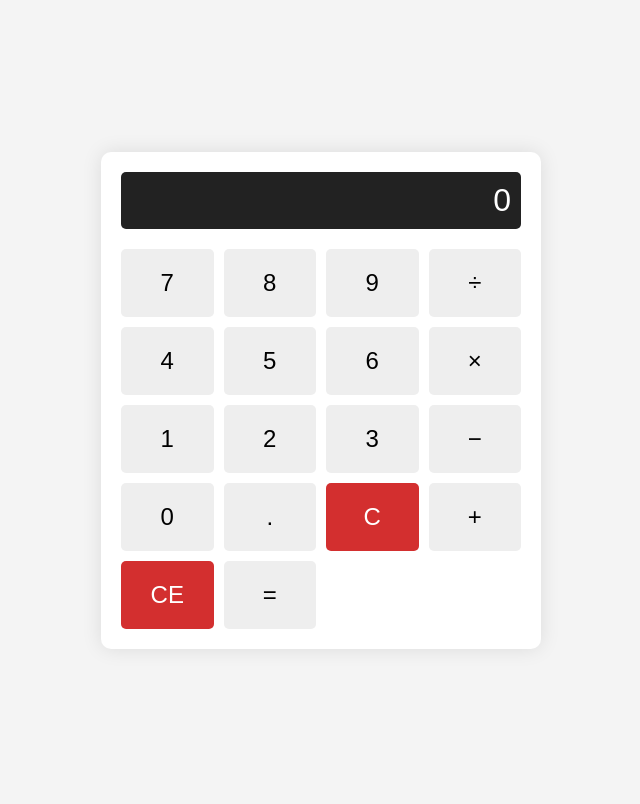
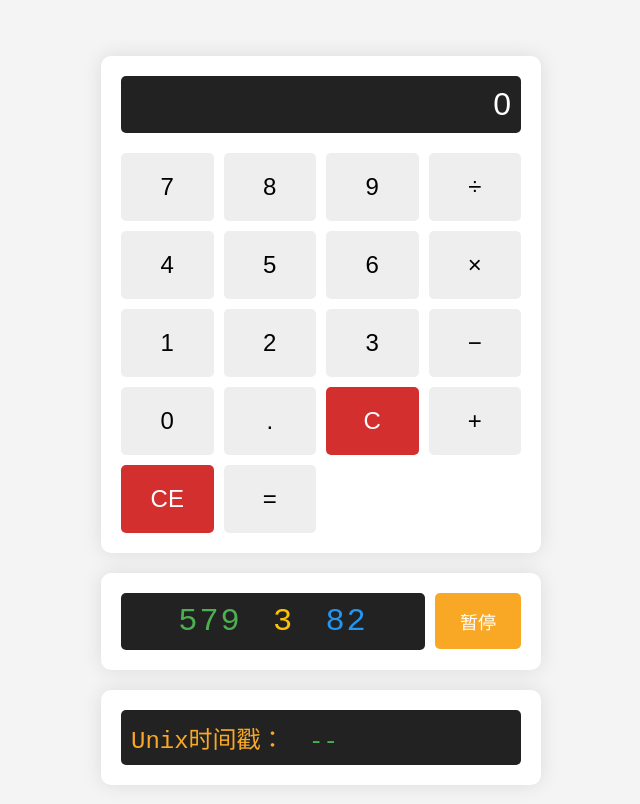
Before and after one commit to xhnoob/calculator, a plain HTML site: page index.html in a window 1280 px wide. Shown: the whole page, without its empty margins (319-959 px from the left). Drawn offline with Linux system fonts and the light colour scheme.

Commit message:
添加随机数生成器和Unix时间戳功能

```diff
--- a/index.html
+++ b/index.html
@@ -30,6 +30,20 @@
             <button class="btn" data-value="=" class="equal">=</button>
         </div>
     </div>
+    <div class="random-number-container">
+        <div class="random-display">
+            <span class="number-group first">000</span>
+            <span class="number-group second">0</span>
+            <span class="number-group third">00</span>
+        </div>
+        <button class="pause-btn" id="pauseBtn">暂停</button>
+    </div>
+    <div class="timestamp-container">
+        <div class="timestamp-display">
+            <span class="timestamp-label">Unix时间戳：</span>
+            <span class="timestamp-value">--</span>
+        </div>
+    </div>
     <script src="script.js"></script>
 </body>
 </html>
--- a/script.js
+++ b/script.js
@@ -27,3 +27,67 @@ buttons.forEach(button => {
         }
     });
 });
+
+// 随机数生成器功能
+const firstGroup = document.querySelector('.number-group.first');
+const secondGroup = document.querySelector('.number-group.second');
+const thirdGroup = document.querySelector('.number-group.third');
+const pauseBtn = document.getElementById('pauseBtn');
+const timestampValue = document.querySelector('.timestamp-value');
+
+let isRunning = true;
+let animationFrameId = null;
+
+function generateUniqueRandomDigits(count) {
+    const digits = Array.from({length: 10}, (_, i) => i); // 0-9的数组
+    const result = [];
+
+    // Fisher-Yates 洗牌算法
+    for (let i = digits.length - 1; i > 0; i--) {
+        const j = Math.floor(Math.random() * (i + 1));
+        [digits[i], digits[j]] = [digits[j], digits[i]];
+    }
+
+    return digits.slice(0, count).join('');
+}
+
+function updateRandomNumbers() {
+    if (!isRunning) return;
+
+    // 生成6个不重复的数字
+    const allDigits = generateUniqueRandomDigits(6);
+
+    // 分配给三个组
+    firstGroup.textContent = allDigits.slice(0, 3);
+    secondGroup.textContent = allDigits[3];
+    thirdGroup.textContent = allDigits.slice(4, 6);
+
+    // 控制更新速度
+    setTimeout(() => {
+        animationFrameId = requestAnimationFrame(updateRandomNumbers);
+    }, 100); // 添加100ms的延迟使数字变化更容易观察
+}
+
+function getUnixTimestamp() {
+    return Math.floor(Date.now() / 1000);
+}
+
+pauseBtn.addEventListener('click', () => {
+    isRunning = !isRunning;
+    pauseBtn.textContent = isRunning ? '暂停' : '开始';
+    pauseBtn.classList.toggle('active');
+
+    if (isRunning) {
+        updateRandomNumbers();
+    } else {
+        cancelAnimationFrame(animationFrameId);
+        // 记录Unix时间戳
+        timestampValue.textContent = getUnixTimestamp();
+    }
+});
+
+// 启动随机数生成器
+updateRandomNumbers();
+
+// 初始化时间戳显示
+timestampValue.textContent = '--';
--- a/style.css
+++ b/style.css
@@ -1,11 +1,13 @@
 body {
     display: flex;
+    flex-direction: column;
     justify-content: center;
     align-items: center;
-    height: 100vh;
+    min-height: 100vh;
     background-color: #f4f4f4;
     margin: 0;
     font-family: Arial, sans-serif;
+    padding: 20px;
 }
 
 .calculator {
@@ -73,3 +75,92 @@ body {
 .btn[data-clear]:hover {
     background-color: #c62828;
 }
+
+.random-number-container {
+    margin-top: 20px;
+    background-color: #fff;
+    padding: 20px;
+    border-radius: 10px;
+    box-shadow: 0 0 20px rgba(0, 0, 0, 0.1);
+    width: 400px;
+    display: flex;
+    justify-content: space-between;
+    align-items: center;
+}
+
+.random-display {
+    flex-grow: 1;
+    font-size: 32px;
+    padding: 10px;
+    background-color: #222;
+    color: #fff;
+    text-align: center;
+    border-radius: 5px;
+    margin-right: 10px;
+    font-family: 'Courier New', monospace;
+    letter-spacing: 2px;
+}
+
+.number-group {
+    display: inline-block;
+    padding: 0 5px;
+}
+
+.number-group.first {
+    color: #4CAF50;
+}
+
+.number-group.second {
+    color: #FFC107;
+}
+
+.number-group.third {
+    color: #2196F3;
+}
+
+.pause-btn {
+    padding: 15px 25px;
+    font-size: 18px;
+    background-color: #f9a825;
+    color: #fff;
+    border: none;
+    border-radius: 5px;
+    cursor: pointer;
+    transition: background-color 0.3s;
+}
+
+.pause-btn:hover {
+    background-color: #f57f17;
+}
+
+.pause-btn.active {
+    background-color: #388e3c;
+}
+
+.timestamp-container {
+    margin-top: 20px;
+    background-color: #fff;
+    padding: 20px;
+    border-radius: 10px;
+    box-shadow: 0 0 20px rgba(0, 0, 0, 0.1);
+    width: 400px;
+}
+
+.timestamp-display {
+    font-size: 24px;
+    padding: 10px;
+    background-color: #222;
+    color: #fff;
+    text-align: left;
+    border-radius: 5px;
+    font-family: 'Courier New', monospace;
+}
+
+.timestamp-label {
+    color: #f9a825;
+    margin-right: 10px;
+}
+
+.timestamp-value {
+    color: #4CAF50;
+}
```
